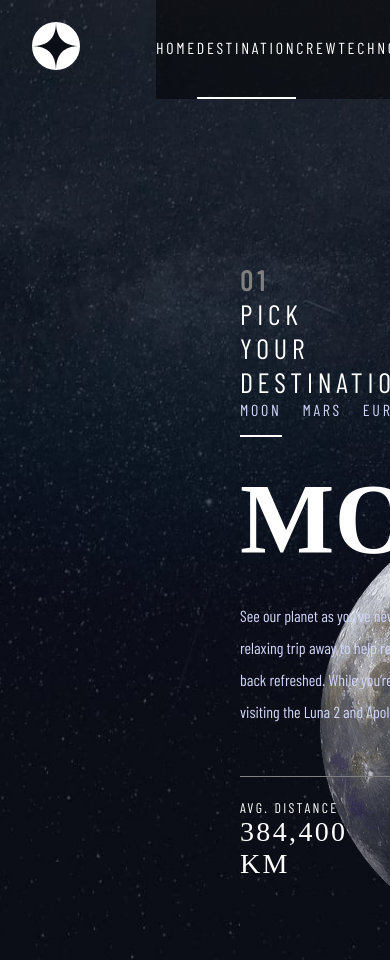
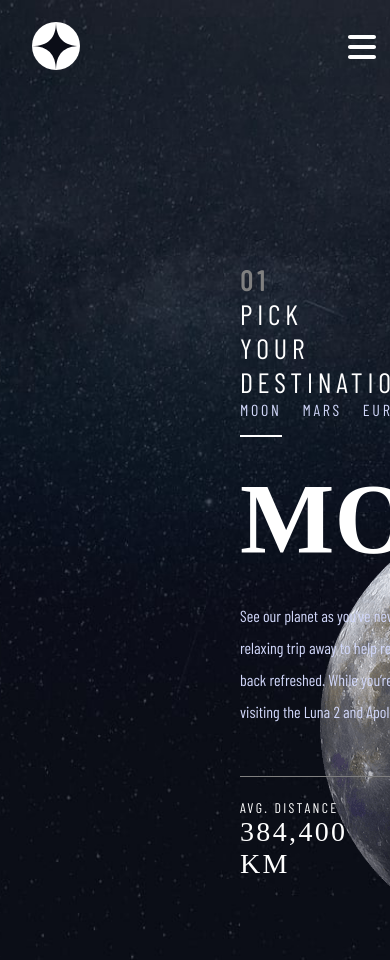
Before and after one commit to ThomasRousseau1/space-tourism, a React (Create React App) app: page /destination in a window 390 px wide. Shown: the top 960 px of the page. Built offline with nearby package versions, Linux system fonts and the light colour scheme.

Commit message:
burger header for mobile done

```diff
--- a/package.json
+++ b/package.json
@@ -3,6 +3,10 @@
   "version": "0.1.0",
   "private": true,
   "dependencies": {
+    "@fortawesome/fontawesome-svg-core": "^6.1.2",
+    "@fortawesome/free-regular-svg-icons": "^6.1.2",
+    "@fortawesome/free-solid-svg-icons": "^6.1.2",
+    "@fortawesome/react-fontawesome": "^0.2.0",
     "@testing-library/jest-dom": "^5.16.5",
     "@testing-library/react": "^13.3.0",
     "@testing-library/user-event": "^13.5.0",
--- a/src/components/Header.jsx
+++ b/src/components/Header.jsx
@@ -1,14 +1,40 @@
 import { NavLink, Link } from 'react-router-dom'
+import { useState } from 'react';
 // import logo from '../../public/assets/shared/logo.svg'
 import '../sass/index.scss';
+import { FontAwesomeIcon } from "@fortawesome/react-fontawesome";
+import { faXmark } from "@fortawesome/free-solid-svg-icons";
+import { faBars } from "@fortawesome/free-solid-svg-icons";
 
 function Header() {
+    const [navbarOpen, setNavBarOpen] =  useState(false)
+    const handleToggle = () => {
+        setNavBarOpen(!navbarOpen)
+    }
+    const closeMenu = () => {
+        setNavBarOpen(false)
+    }
     return (
         <>
         <header className='header'>
             <Link to="/">
                     <img src="/assets/shared/logo.svg" alt="Space Tourism" title="Space Tourism" className='header__logo'/>
             </Link>
+            <div className='burger'>
+                <button onClick={handleToggle}>
+                    {navbarOpen ? (
+                        <FontAwesomeIcon icon={faXmark} />
+                    ) : (
+                        <FontAwesomeIcon icon={faBars} />
+                    )}
+                        </button>
+                <div className={`burger__nav ${navbarOpen ? "burger__show" : ""}`}>
+                    <Link to="/" className='burger__link' onClick={() => closeMenu()}><p>00</p>Home</Link>
+                    <Link to="/destination" className='burger__link'><p>01</p>Destination</Link>
+                    <Link to="/crew" className='burger__link'><p>02</p>Crew</Link>
+                    <Link to="/technology" className='burger__link'><p>03</p>Technology</Link>
+                </div>
+            </div>
             <div className='header__links'>
                 <NavLink to="/" className='header__link'><span>00</span>Home</NavLink>
                 <NavLink to="/destination" className='header__link'><span>01</span>Destination</NavLink>
--- a/src/sass/layout/_header.scss
+++ b/src/sass/layout/_header.scss
@@ -23,7 +23,7 @@
         }
     }
     &__link {
-        color: fff;
+        color: #fff;
         padding: 40px 16px 40px 16px;
         margin: 0 1rem 0 1rem;
         text-decoration: none;
@@ -39,3 +39,69 @@
 .active-nav {
     color: blue;
 }
+
+//BURGER MENU
+.burger {
+    position: relative;
+    right: 3rem;
+    bottom: 1.2rem;
+    & button {
+        position: absolute;
+        z-index: 10;
+        border: none;
+        background-color: transparent;
+        color: #fff;
+        font-size: 2rem;
+        cursor: pointer;
+    }
+    &__nav {
+        display: flex;
+        flex-direction: column;
+        align-items: left;
+        overflow-y: scroll;
+        position: fixed;
+        top: 0;
+        backdrop-filter: blur(50px);
+        right: 0;
+        bottom: 0;
+        height: 100vh;
+        width: 0;
+        overflow: hidden;
+        max-width: 290px;
+        z-index: 9;
+    }
+    &__link {
+        @include navText;
+        display: flex;
+        align-items: center;
+        text-decoration: none;
+        text-transform: uppercase;
+        margin: 1rem 0 1rem 0;
+        padding: 2rem 0 0 2rem
+    }
+    &__link:first-child {
+        margin-top: 5rem;
+    }
+    & p {
+        margin-right: 0.8rem;
+        font-weight: bold;
+    }
+    &__show {
+        width: 100%;
+    }
+}
+
+
+@media screen and (max-width: 500px) {
+    .header__links {
+        display: none;
+        visibility: hidden;
+    }
+}
+
+@media screen and (min-width: 500px) {
+    .burger {
+        display: none;
+        visibility: hidden;
+    }
+}
```
Also changed, not shown: 2 other files (tests, documents, lock files or other folders).
